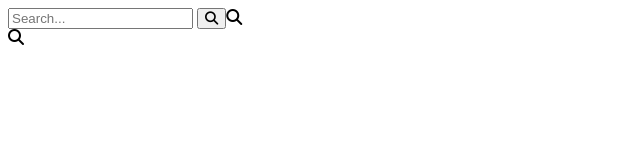
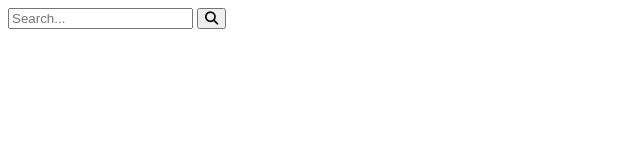
Before and after one commit to tjheinze1/website1, a plain HTML site: page search.html in a window 1280 px wide. Shown: the full height of the page, 0-640 px from the left. Drawn offline with Linux system fonts and the light colour scheme.

Commit message:
Thu, Mar 7, 2024, 2:44 PM -08:00

```diff
--- a/search.html
+++ b/search.html
@@ -7,7 +7,7 @@
         <div>
             <input type="text" placeholder="Search...">
             <button>
-                <i class="fa-solid fa-magnifying-glass"></button>
+                <i class="fa-solid fa-magnifying-glass"></i>
             </button>
         </div>
     </body>
```
